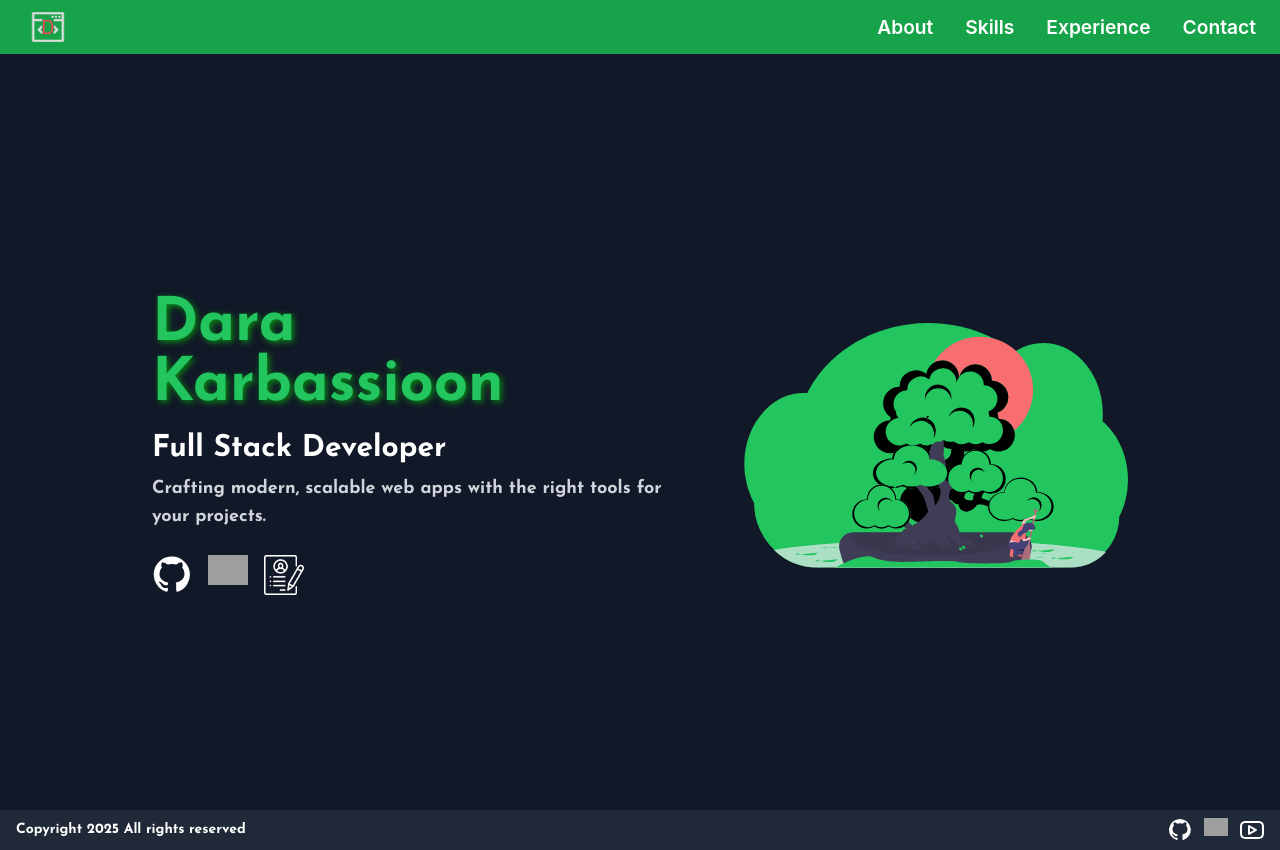
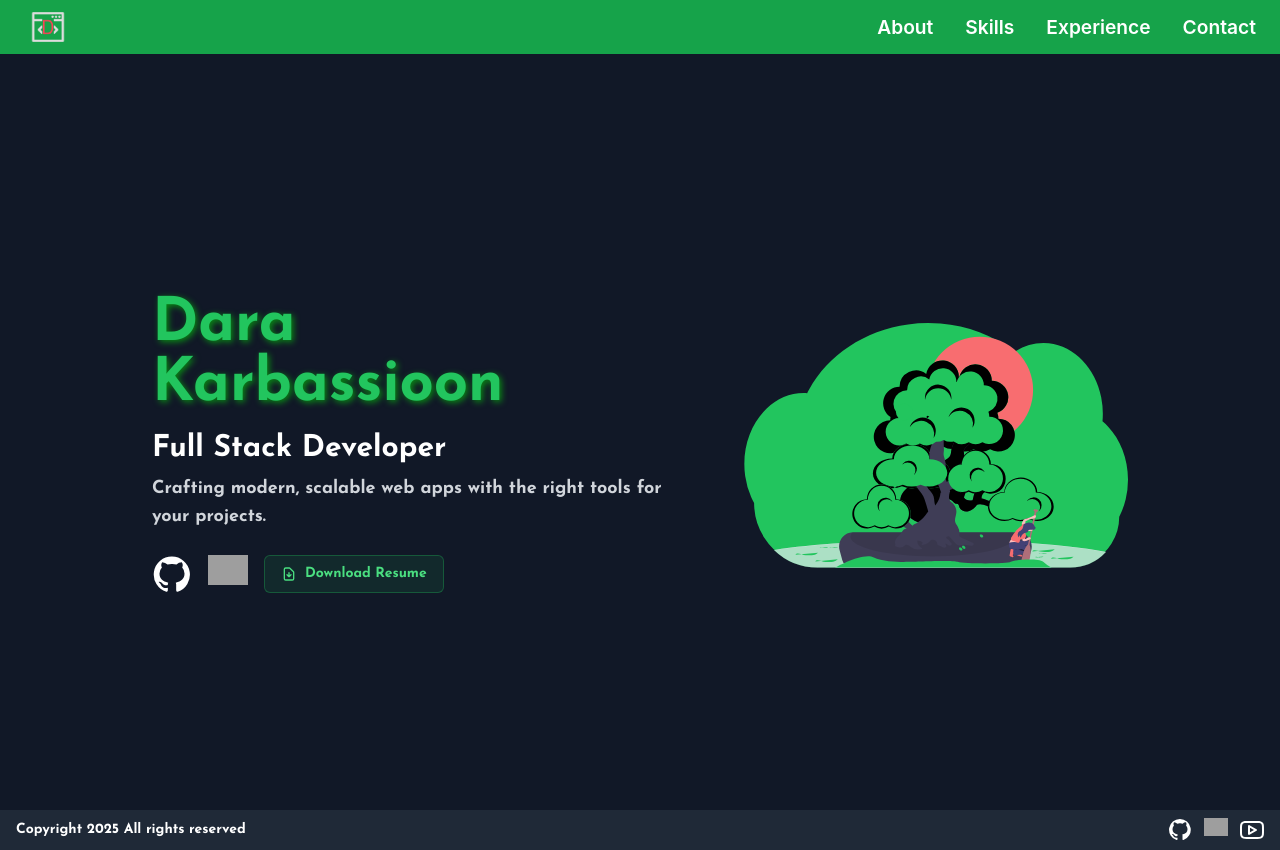
Before and after one commit to karbassioon-d/portfolio, a React (Vite) app: page / in a window 1280 px wide. Built offline with nearby package versions, Linux system fonts and the light colour scheme; grey boxes are pictures that could not be loaded.

Commit message:
added twitter clone to experience section and changed resume download icon to button

```diff
--- a/src/components/Experience.tsx
+++ b/src/components/Experience.tsx
@@ -14,6 +14,7 @@ const projects = [
     technologies: "React, FastAPI, MongoDB, Docker, Framer Motion, Tailwind CSS",
     videoSrc:
       "https://www.linkedin.com/embed/feed/update/urn:li:ugcPost:7076942211086487553?compact=1",
+    link: "https://github.com/karbassioon-d/goldn-hours",
   },
   {
     title: "Autonexus",
@@ -22,6 +23,16 @@ const projects = [
     technologies: "React, Django, PostgreSQL, Docker, Bootstrap",
     videoSrc:
       "https://www.linkedin.com/embed/feed/update/urn:li:ugcPost:7069877814719639552?compact=1",
+    link: "https://github.com/karbassioon-d/autonexus",
+  },
+  {
+    title: "Twitter Clone API",
+    description:
+      "Developed a comprehensive social media backend API inspired by Twitter's core functionality, built with Java Spring Boot and relational database persistence through JPA/Hibernate. This system implements a robust architecture for managing complex relationships between users, tweets, and interactive social features.",
+    technologies: "Java, Spring Boot, PostgreSQL, JPA",
+    videoSrc:
+      "",
+    link: "https://github.com/fasttrackd-student-work/spring-assessment-social-media-march-2025-team-1",
   },
 ];
 
@@ -71,6 +82,7 @@ const Experience = () => {
               <p className="text-sm text-gray-400 mb-4">
                 <strong>Technologies:</strong> {project.technologies}
               </p>
+              <a href={project.link} target="blank" >View Project on GitHub</a>
             </div>
           </motion.div>
         ))}
--- a/src/components/Home.tsx
+++ b/src/components/Home.tsx
@@ -73,16 +73,32 @@ const Home = () => {
         />
         </a>
         <a target="_blank" href={resume} download="Dara K Full Stack Resume.pdf">
-        <motion.img
-          initial={{ scale: 1, filter: "drop-shadow(0 0 0px transparent)" }}
-          whileHover={{ scale: 1.2, filter: "drop-shadow(0 0 8px #32CD32)" }}
-          transition={{ duration: 0.1 }}
-          whileTap={{ scale: 0.9 }}
-          src={resumeIcon}
-          className="w-10 hover:cursor-pointer transition-transform"
-          alt="LinkedIn"
-        />
+          <motion.button
+            initial={{ scale: 1, filter: "drop-shadow(0 0 0px transparent)" }}
+            whileHover={{ scale: 1.2, filter: "drop-shadow(0 0 8px #32CD32)" }}
+            transition={{ duration: 0.1 }}
+            whileTap={{ scale: 0.9 }}
+            className="bg-green-500/10 border border-green-500/30 text-green-400 px-4 py-2 rounded-md
+            hover:bg-green-500/20 flex items-center gap-2 font-josefin text-sm transition-all"
+          >
+            <svg
+              xmlns="http://www.w3.org/2000/svg"
+              className="h-4 w-4"
+              fill="none"
+              viewBox="0 0 24 24"
+              stroke="currentColor"
+            >
+              <path
+                strokeLinecap="round"
+                strokeLinejoin="round"
+                strokeWidth={2}
+                d="M12 10v6m0 0l-3-3m3 3l3-3m2 8H7a2 2 0 01-2-2V5a2 2 0 012-2h5.586a1 1 0 01.707.293l5.414 5.414a1 1 0 01.293.707V19a2 2 0 01-2 2z"
+              />
+            </svg>
+            Download Resume
+          </motion.button>
         </a>
+
       </motion.div>
     </div>
 
```
